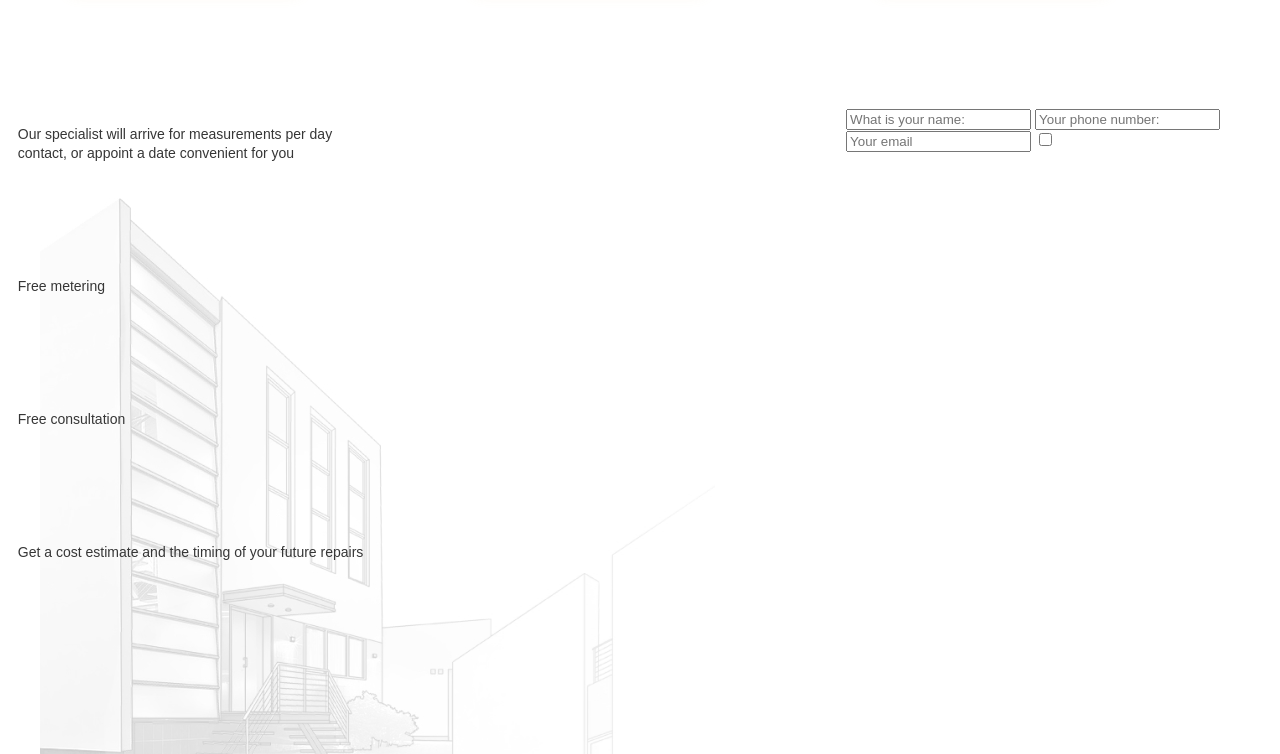
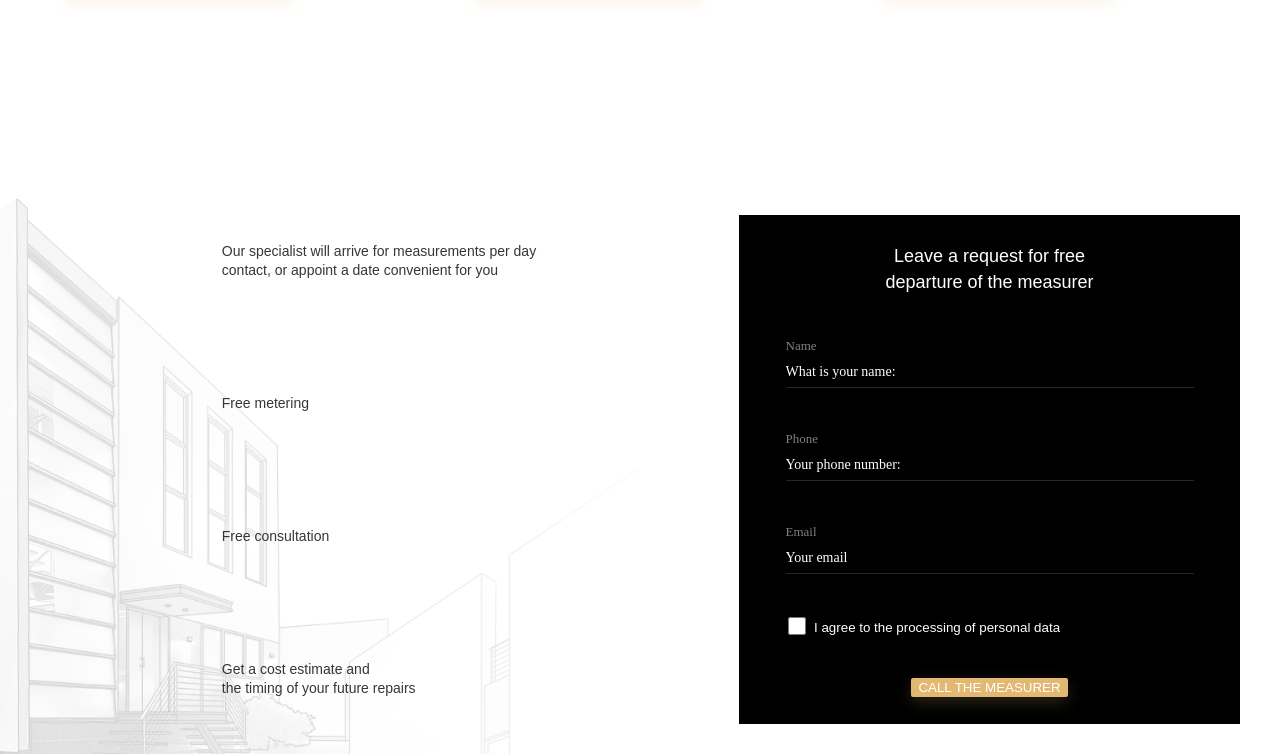
Before and after one commit to RomanTJM/Closet, a plain HTML site: page index.html in a window 1280 px wide. Shown: the part 3345-4099 px from the top of the page. Drawn offline with Linux system fonts and the light colour scheme; files whose address does not match are found by name.

Commit message:
measurement block is almost completed

```diff
--- a/Styles/styles.css
+++ b/Styles/styles.css
@@ -36,6 +36,45 @@ body * {
     text-transform: uppercase;
     color: #ffffff;
     cursor: pointer;
+}
+
+.input {
+    border: none;
+    padding: 8px 0 8px 0;
+    background-color: transparent;
+    outline: transparent;
+}
+
+*::placeholder {
+    font-family: Nunito Sans;
+    font-style: normal;
+    font-weight: normal;
+    font-size: 14px;
+    line-height: 23px;
+}
+
+.label {
+    font-family: Nunito Sans;
+    font-style: normal;
+    font-weight: normal;
+    font-size: 13px;
+    line-height: 21px;
+}
+
+.checkbox {
+    width: 18px;
+    height: 18px;
+    border-radius: 1px;
+}
+
+.checkbox::after {
+    content: "I agree to the processing of personal data";
+    color: white;
+    display: inline-block;
+    width: 259px;
+    position: absolute;
+    left: 26px;
+    top: 3px;
 }
 
 .title {
@@ -169,15 +208,6 @@ h1 .color {
     font-size: 11px;
     line-height: 15px;
 }
-
-
-/* .button-white {
-    margin-left: 20px;
-    border: 1px solid #FFFFFF;
-    box-sizing: border-box;
-    border-radius: 2px;
-    background-color: #ffffff00;
-} */
 
 .main-block button:hover {
     border: 1px solid #FFFFFF;
@@ -405,13 +435,14 @@ th .cost {
     color: #363636;
 }
 
-.repairs-block_online-control-content__input-block {
+.repairs-block-online-control-content-input-block {
     display: flex;
     flex-direction: row;
     justify-content: space-around;
+    margin-bottom: 37px;
 }
 
-.repairs-block_online-control-content__input-block span {
+.repairs-block-online-control-content-input-block span {
     font-family: 'Nunito Sans';
     font-style: normal;
     font-weight: normal;
@@ -428,18 +459,16 @@ th .cost {
     align-items: flex-start;
 }
 
-.repairs-block_online-control-content__input-block input {
+.repairs-block-online-control-content-input-block input {
     width: 231px;
-    border: none;
     border-bottom: 1px solid rgba(54, 54, 54, 0.3);
-    padding: 0;
-    padding-bottom: 8px;
 }
 
+.repairs-block-online-control-content-input-block input::placeholder {
+    color: #363636;
+}
 
-/* при вводе текста убрать синюю рамку */
-
-.repairs-block_online-control-content__input-block button {
+.repairs-block-online-control-content-input-block button {
     width: 200px;
     height: 51px;
     font-size: 13px;
@@ -450,22 +479,23 @@ th .cost {
 /* нужно ли делать :hover на эту кнопку? если надо, то какие стили применять? */
 
 .repairs-block_online-control-content__checkbox {
-    display: flex;
+    /* display: flex;
     flex-direction: row;
     justify-content: center;
-    align-items: center;
-    margin-top: 37px;
-    font-size: 14px;
+    align-items: center; */
+    /* margin-top: 37px; */
+    /* font-size: 14px;
     line-height: 23px;
-    color: #181818;
+    color: #181818; */
 }
 
-.repairs-block_online-control-content__checkbox input {
+
+/* .repairs-block_online-control-content__checkbox input {
     margin: 0;
     margin-right: 9px;
     width: 18px;
     height: 18px;
-}
+} */
 
 .repairs-block_online-control-content__checkbox .input:checked {
     background: #E3B873;
@@ -477,6 +507,7 @@ th .cost {
 
 .repairs-block_types-content {
     margin-top: -298px;
+    margin-bottom: 124px;
 }
 
 .repairs-block_types-content h3 {
@@ -508,8 +539,8 @@ th .cost {
 .repairs-block_types-content__types {
     display: flex;
     flex-direction: row;
-    justify-content: space-between;
-    /* margin-bottom: 53px; */
+    justify-content: space-around;
+    margin: 0 -15px;
 }
 
 .redecorating,
@@ -517,6 +548,7 @@ th .cost {
 .designer-repair {
     display: flex;
     flex-direction: column;
+    /* margin: 0 15px; */
 }
 
 .repairs-block_types-content__types img {
@@ -574,9 +606,12 @@ th .cost {
 .measurement-block-list-content {
     background-image: url("../Images/measurement-image.jpg");
     background-size: cover;
-    width: 1006px;
-    margin-right: 131px;
+    width: 703px;
+    /* margin-right: 131px; */
     position: relative;
+    left: -103px;
+    padding-top: 117px;
+    padding-left: 307px;
 }
 
 .measurement-block-list-content_list {
@@ -602,6 +637,8 @@ th .cost {
     height: 41.76px;
     background-color: #E3B873;
     border-radius: 30px;
+    border: 8px solid #FFFFFF;
+    box-shadow: 0px 5px 15px rgba(227, 184, 115, 0.15);
     position: absolute;
     top: -5px;
     left: -71px;
@@ -612,3 +649,58 @@ th .cost {
     line-height: 25px;
     color: #ffffff;
 }
+
+.measurement-block-input-content {
+    width: 506px;
+    height: 509px;
+    background-color: black;
+    margin-top: 106px;
+    padding-top: 28px;
+    padding-bottom: 27px;
+    display: flex;
+    flex-direction: column;
+    align-items: center;
+    justify-content: space-between;
+}
+
+.measurement-block-input-content h3 {
+    font-size: 18px;
+    line-height: 26px;
+    color: #FFFFFF;
+    text-align: center;
+}
+
+.measurement-block-input-content .input {
+    width: 408px;
+    border-bottom: 1px solid rgba(255, 255, 255, 0.15);
+    color: white;
+    position: relative;
+}
+
+.measurement-block-input-content input::placeholder {
+    color: #ffffff;
+}
+
+.measurement-block-input-content .label {
+    display: flex;
+    flex-direction: column;
+    padding: 0;
+    color: rgba(255, 255, 255, 0.5);
+}
+
+.measurement-block-input-content .checkbox {
+    align-self: flex-start;
+    margin-left: 49px;
+    position: relative;
+}
+
+
+/* .measurement-block-input-content .checkbox::after {
+    content: "I agree to the processing of personal data";
+    color: white;
+    display: inline-block;
+    width: 259px;
+    position: absolute;
+    left: 26px;
+    top: 3px;
+} */
--- a/index.html
+++ b/index.html
@@ -117,20 +117,21 @@
                     <img class="gold-dash-long" src="../Skillfactory/Vectors/gold-dash-long.png" alt="">
                     <p class="subtitle">At each facility, a camera is installed that broadcasts the progress of work on the <br> clock. At any time, you can go to our website and monitor the progress of work in <br> your apartment. You can watch the live broadcast from one
                         of our facilities! <br> Leave a request below and you will receive a link to the broadcast.</p>
-                    <div class="repairs-block_online-control-content__input-block">
-                        <div class="repairs-block_online-control-content input-name">
+                    <div class="repairs-block-online-control-content-input-block">
+                        <div class="repairs-block-online-control-content input-name">
                             <span class="subtitle">Name</span>
-                            <input class="subtitle" type="text" placeholder="What is your name:">
+                            <input class="subtitle input" type="text" placeholder="What is your name:">
                         </div>
-                        <div class="repairs-block_online-control-content input-phone">
+                        <div class="repairs-block-online-control-content input-phone">
                             <span class="subtitle">Phone</span>
-                            <input class="subtitle" type="tel" placeholder="Your phone number:">
+                            <input class="subtitle input" type="tel" placeholder="Your phone number:">
                         </div>
                         <button class="button">Submit</button>
 
                     </div>
                     <div class="repairs-block_online-control-content__checkbox">
-                        <input type="checkbox"><span class="subtitle">I agree to the processing of personal data</span>
+                        <input class="checkbox" type="checkbox">
+                        <!-- <span class="subtitle">I agree to the processing of personal data</span> -->
                     </div>
                 </div>
             </div>
@@ -199,14 +200,16 @@
                     </li>
                     <li class="subtitle 2">Free metering</li>
                     <li class="subtitle 3">Free consultation</li>
-                    <li class="subtitle 4">Get a cost estimate and the timing of your future repairs</li>
+                    <li class="subtitle 4">Get a cost estimate and <br> the timing of your future repairs</li>
                 </ol>
             </div>
             <div class="measurement-block-input-content">
-                <input class="subtitle" type="text" placeholder="What is your name:">
-                <input class="subtitle" type="text" placeholder="Your phone number:">
-                <input class="subtitle" type="text" placeholder="Your email">
-                <input type="checkbox">
+                <h3 class="subtitle">Leave a request for free <br> departure of the measurer</h3>
+                <label class="label">Name <input class="subtitle input" type="text" placeholder="What is your name:"></label>
+                <label class="label">Phone <input class="subtitle input" type="text" placeholder="Your phone number:"></label>
+                <label class="label">Email <input class="subtitle input" type="text" placeholder="Your email"></label>
+                <input class="checkbox" type="checkbox">
+                <button class="button">Call the measurer</button>
             </div>
         </section>
     </main>
```
